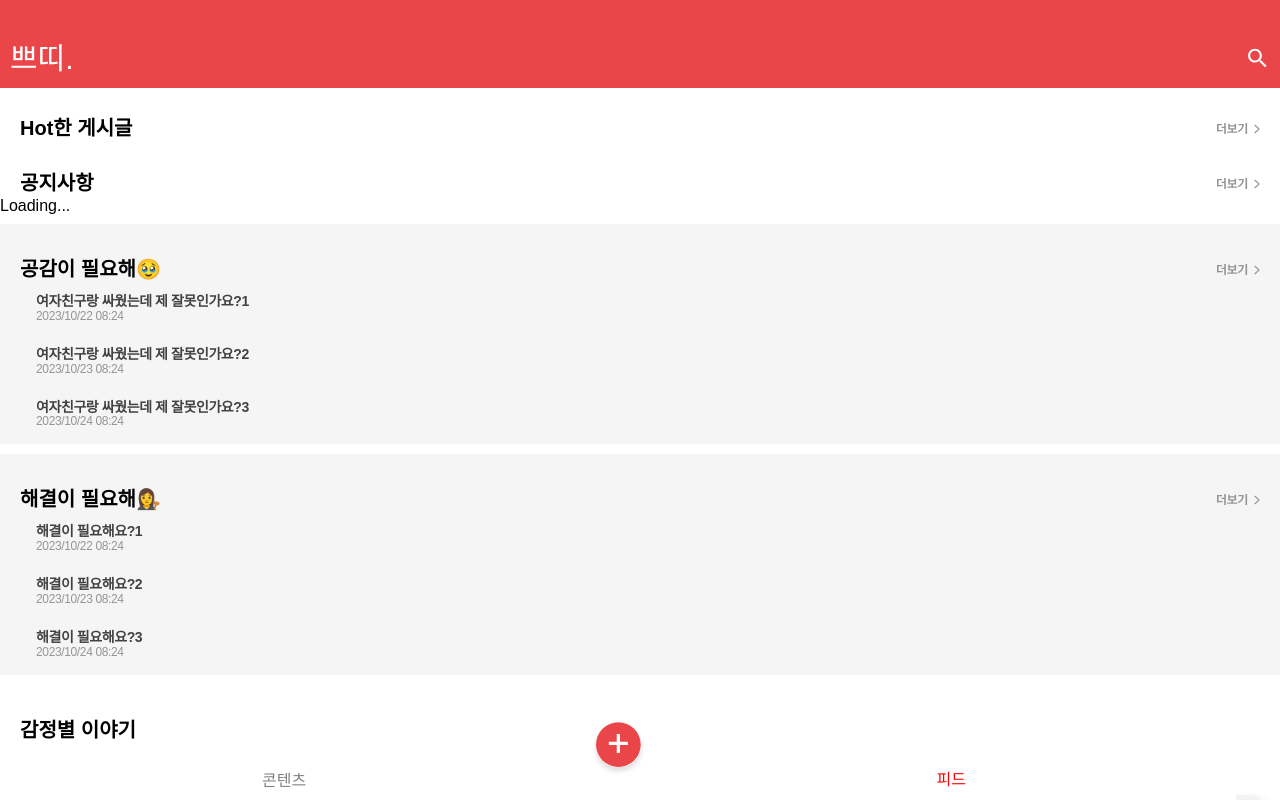
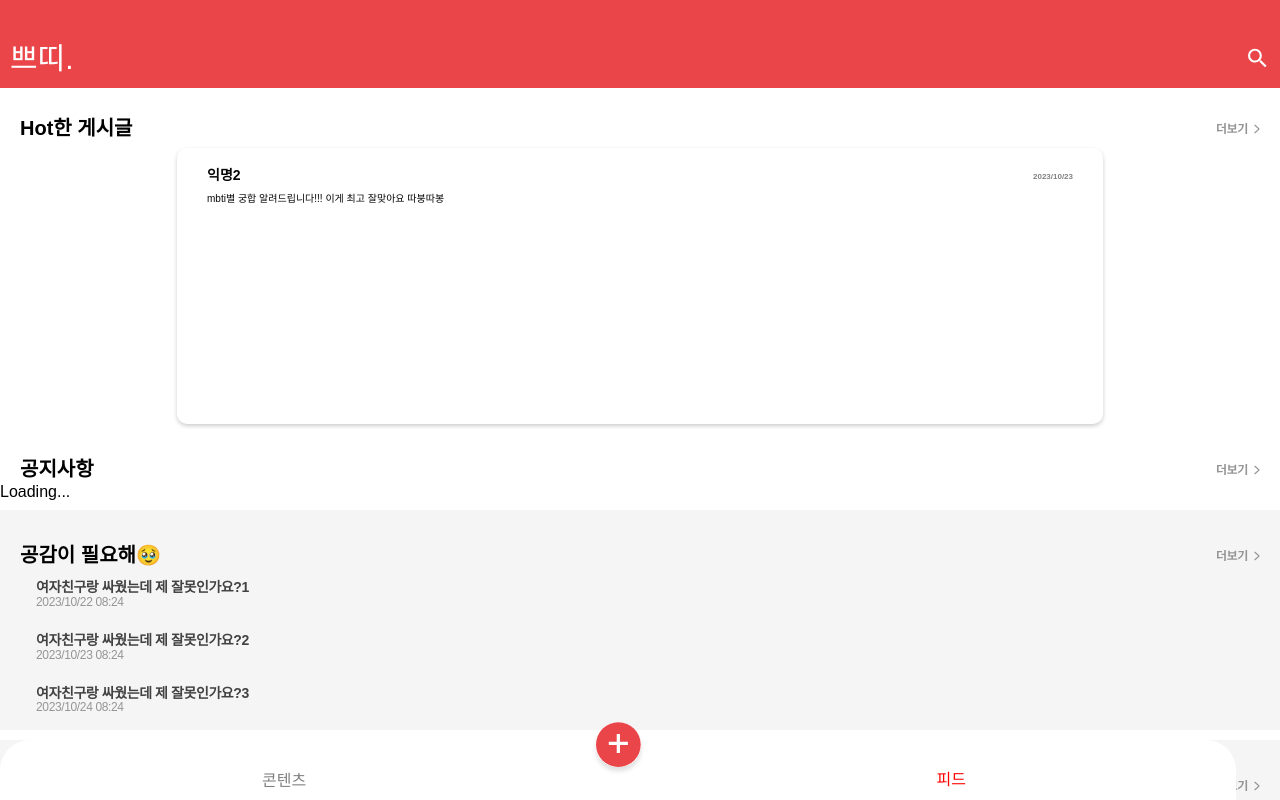
Before and after one commit to Theo-16-T1F7/T1F7-FE, a React (Create React App) app: page / in a window 1280 px wide. Built offline with nearby package versions, Linux system fonts and the light colour scheme; no server answers; some icons are missing; a web font is replaced by a local one.

Commit message:
[design] hot한 게시글 design

```diff
--- a/src/components/HotBoard/HotBoard.styled.ts
+++ b/src/components/HotBoard/HotBoard.styled.ts
@@ -1 +1,64 @@
 import styled from 'styled-components';
+
+export const Container = styled.p`
+
+`;
+export const TextCard = styled.div`
+  display: flex;
+  height: 0vh;
+  justify-content: center; /* 수평 중앙 정렬 */
+  align-items: center; /* 수직 중앙 정렬 */
+`;
+export const HotBoardCard = styled.div`
+  width: 70%;
+  height: 20vw;
+  background-color: #ffffff;
+  margin-top: 5px;
+  margin-bottom: 5px;
+  border-radius: 10px;
+  padding-left: 30px;
+  padding-top: 20px;
+  box-shadow: 0 2px 4px rgba(0, 0, 0, 0.2); /* 그림자 효과 추가 */
+
+`;
+export const Name = styled.div`
+  display: flex;
+  justify-content: space-between;
+  font-weight: bold;
+  font-size: 14px;
+  color: ${(props) => props.theme.blackColor};
+  margin-bottom: 10px;
+`;
+
+export const Content = styled.div`
+  margin-top: 3px;
+  font-size: 10px;
+  color: ${(props) => props.theme.blackColor};
+  padding-right: 30px;
+  line-height: 1.3;
+`;
+
+export const CreatedAt = styled.div`
+  opacity: 0.5;
+  font-size: 8px;
+  color: ${(props) => props.theme.blackColor};
+  padding-right: 30px;
+  padding-top: 5px;
+`;
+
+export const EmblaContainer = styled.div`
+  overflow: hidden;
+`;
+
+export const EmblaInnerContainer = styled.div`
+  display: flex;
+`;
+
+export const EmblaSlide = styled.div`
+  flex: 0 0 100%;
+  min-width: 0;
+  height: auto; /* Add this line to make the height auto */
+  display: flex; /* Add this line to make it a flex container */
+  justify-content: center; /* Add this line to center the content vertically */
+  align-items: center; /* Add this line to center the content horizontally */
+`;
--- a/src/components/HotBoard/HotBoard.tsx
+++ b/src/components/HotBoard/HotBoard.tsx
@@ -1,35 +1,74 @@
-// import React from 'react';
-// // import * as S from './HotBoard.styled';
-// import { getHotboard } from '../../api/hotboard';
-// import { useQuery } from '@tanstack/react-query';
+import React, { useEffect, useRef } from 'react';
+import EmblaCarousel from 'embla-carousel';
+import Autoplay from 'embla-carousel-autoplay';
+import * as S from './HotBoard.styled';
 
-// const HotBoard = () => {
-//   const { data, error, isLoading } = useQuery<any>({
-//     queryKey: ['get'],
-//     queryFn: () => getHotboard()
-//   });
-//   if (isLoading) {
-//     return <div>Loading...</div>;
-//   }
-//   if (error) {
-//     return <div>Error: {error.message}</div>;
-//   }
+const HotBoard = () => {
+  const carouselRef = useRef(null);
+  const autoplayOptions = {
+    delay: 3000,
+    rootNode: (emblaRoot: HTMLElement) => emblaRoot.parentElement
+  };
+  useEffect(() => {
+    if (carouselRef.current) {
+      const embla = EmblaCarousel(
+        carouselRef.current,
+        {
+          align: 'center', // 슬라이드 정렬을 시작으로 설정
+          containScroll: 'trimSnaps', // 스크롤이 가장 가까운 스냅 지점에서 끝나도록 설정
+          slidesToScroll: 1, // 한 번에 스크롤할 슬라이드 수를 설정
+          dragFree: true,
+          loop: true
+        },
+        [Autoplay(autoplayOptions)]
+      );
+    }
+  },);
 
-//   return (
-//     <div>
-//       {Array.isArray(data) &&
-//         data.map((hotboard: any) => (
-//           <div key={hotboard.id}>
-//             <div>{hotboard.title}</div>
-//             <div>{hotboard.content}</div>
-//             <div>{hotboard.createdAt}</div>
-//           </div>
-//         ))}
-//     </div>
-//   );
-// };
-const HotBoard = () => {
-  return <></>;
+  const dummydata = [
+    {
+      id: '1',
+      name: '익명1',
+      content: 'mbti별 궁합 알려드립니다!!! 이게 최고 잘맞아요 따붕따봉',
+      date: '2023/10/22'
+    },
+    {
+      id: '2',
+      name: '익명2',
+      content: 'mbti별 궁합 알려드립니다!!! 이게 최고 잘맞아요 따붕따봉',
+      date: '2023/10/23'
+    },
+    {
+      id: '3',
+      name: '익명3',
+      content: 'mbti별 궁합 알려드립니다!!! 이게 최고 잘맞아요 따붕따봉',
+      date: '2023/10/24'
+    }
+  ];
+
+  return (
+    <S.Container>
+      <S.EmblaContainer ref={carouselRef}>
+        <S.EmblaInnerContainer>
+          {dummydata.map((item) => (
+            <S.EmblaSlide key={item.id}>
+              <>
+                <S.HotBoardCard>
+                  <S.Name>
+                    {item.name}
+                    <S.CreatedAt>{item.date}</S.CreatedAt>
+                  </S.Name>
+                  <S.Content>
+                    <p>{item.content}</p>
+                  </S.Content>
+                </S.HotBoardCard>
+              </>
+            </S.EmblaSlide>
+          ))}
+        </S.EmblaInnerContainer>
+      </S.EmblaContainer>
+    </S.Container>
+  );
 };
 
 export default HotBoard;
```
